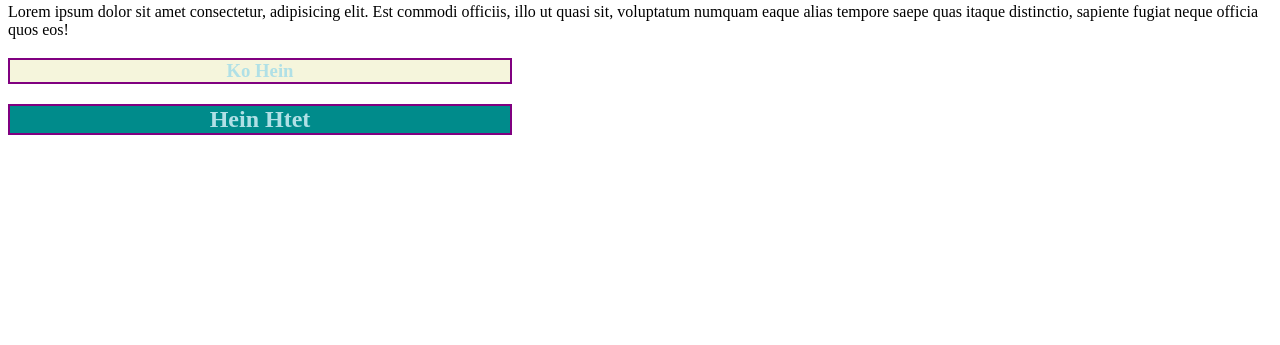
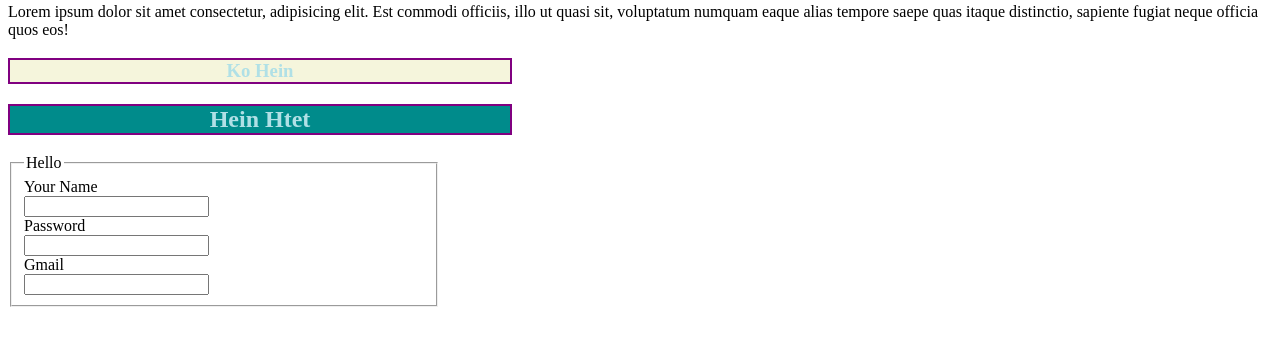
Before and after one commit to koheingyi/git-lesson, a plain HTML site: page index.html in a window 1280 px wide. Shown: the part 81-426 px from the top of the page. Drawn offline with Linux system fonts and the light colour scheme.

Commit message:
add reg form

```diff
--- a/css/style.css
+++ b/css/style.css
@@ -11,3 +11,6 @@ h1,h2,h3:hover{
 h1,h2,h3:active{
     background: darkcyan;
 }
+label{
+    display: block;
+}
--- a/index.html
+++ b/index.html
@@ -6,6 +6,7 @@
     <meta name="viewport" content="width=device-width, initial-scale=1.0">
     <title>Git Test</title>
     <link rel="stylesheet" href="./css/style.css">
+
 </head>
 <body>
     <h1>Hein Htet Zaw</h1>
@@ -13,5 +14,19 @@
     <script src="./js/app.js"></script>
         <h3>Ko Hein</h3>
 <h2>Hein Htet</h2>
+            <fieldset style="width: 400px;">
+                <legend>Hello</legend>
+                <form action="#">
+
+                    <label for="">Your Name</label>
+                    <input type="text" name="" id="">
+
+                    <label for="">Password</label>
+                    <input type="text" name="" id="">
+
+                    <label for="">Gmail</label>
+                    <input type="text" name="" id="">
+                </form>
+            </fieldset>
 </body>
 </html>
```
